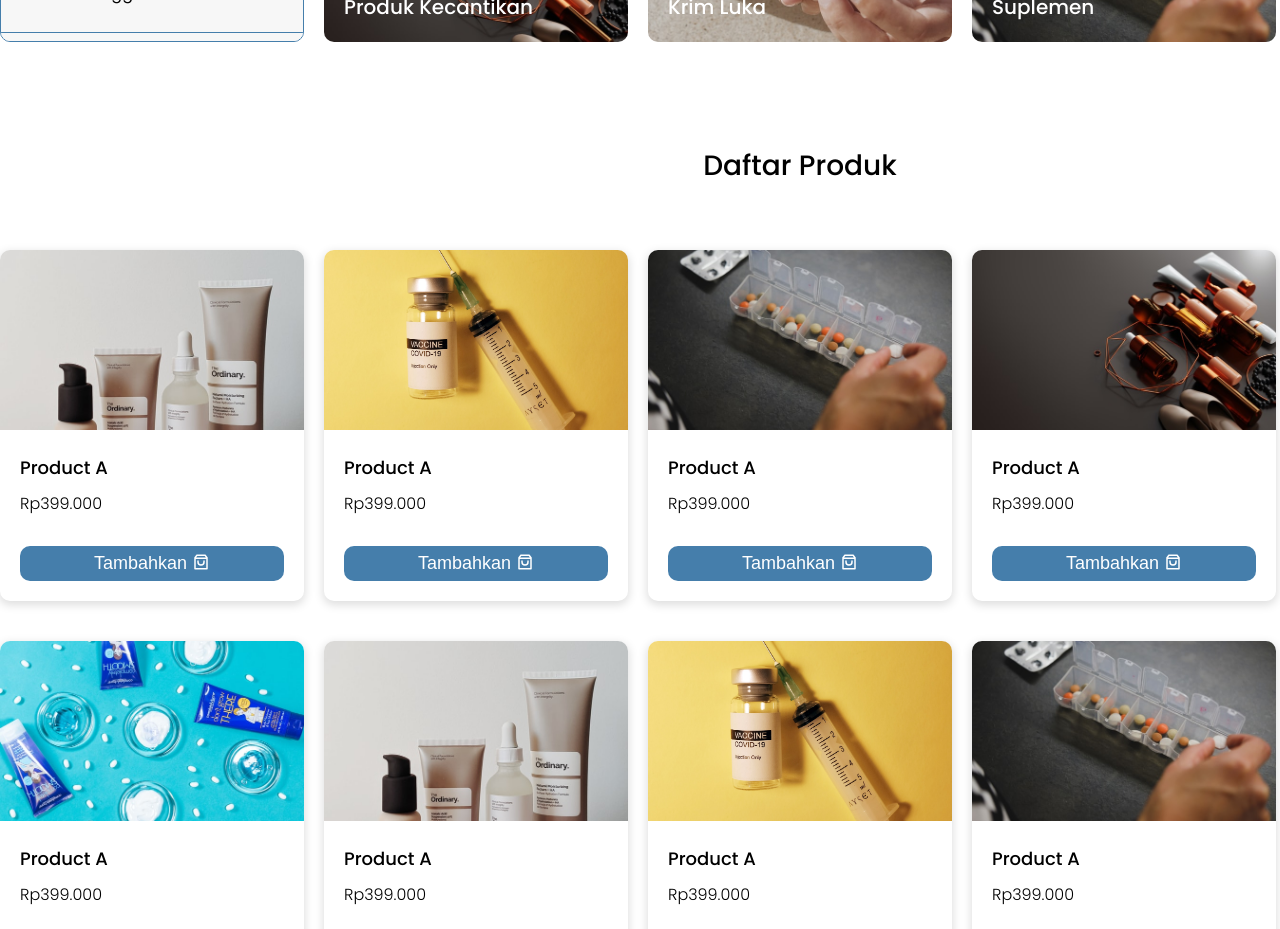
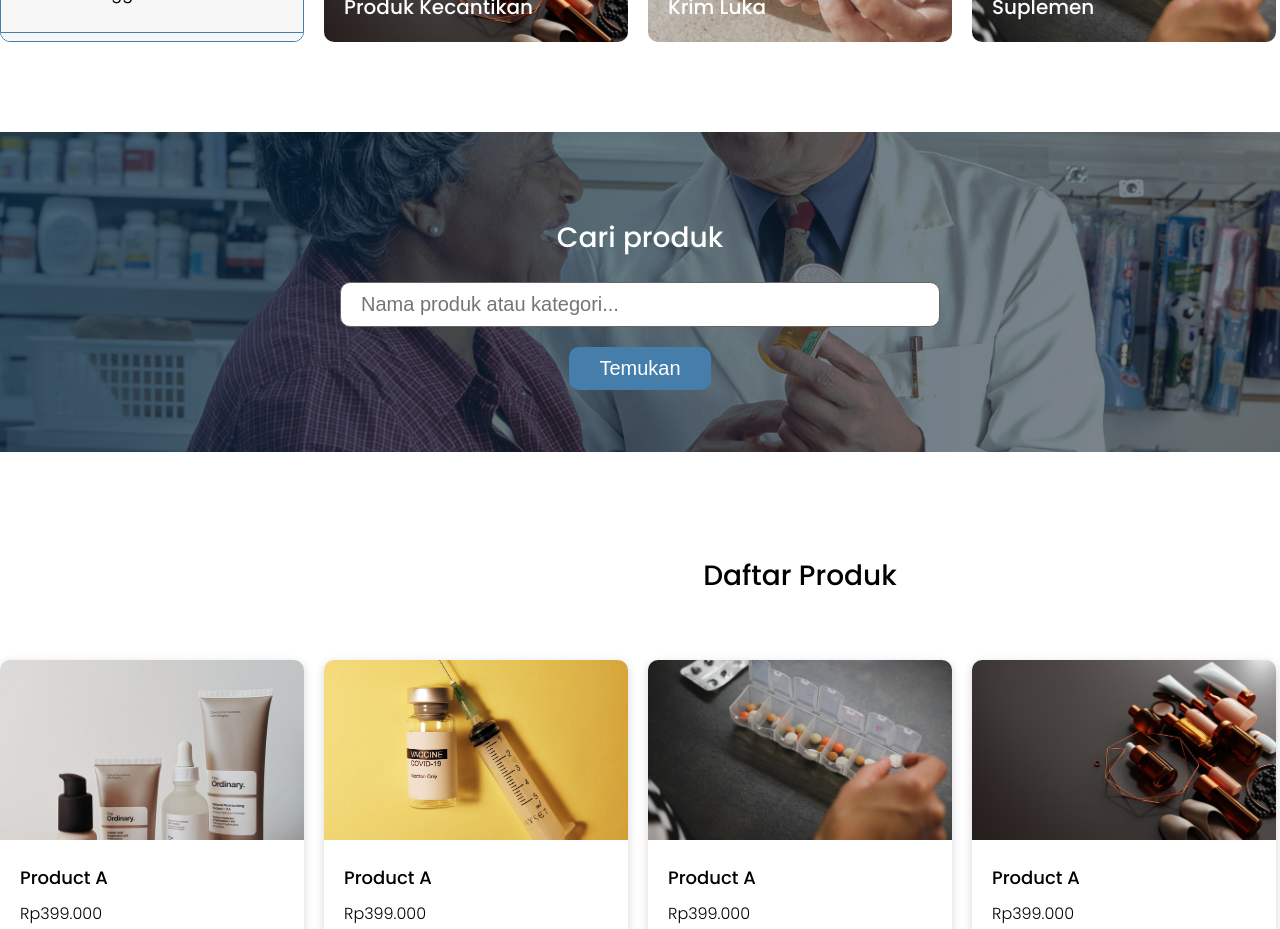
Before and after one commit to ericpeweh/ayo-sehat, a Next.js app: page /toko in a window 1280 px wide. Shown: the part 820-1749 px from the top of the page. Built offline with nearby package versions, Linux system fonts and the light colour scheme.

Commit message:
added ShopSearch component to /toko

```diff
--- /dev/null
+++ b/components/ShopSearch/ShopSearch.jsx
@@ -0,0 +1,18 @@
+import React from "react";
+import Button from "../Button/Button";
+import SectionTitle from "../SectionTitle/SectionTitle";
+import { SearchBarContainer, SearchBarInput, ShopSearchContainer } from "./ShopSearch.styles";
+
+const ShopSearch = () => {
+	return (
+		<ShopSearchContainer>
+			<SectionTitle>Cari produk</SectionTitle>
+			<SearchBarContainer>
+				<SearchBarInput placeholder="Nama produk atau kategori..." />
+				<Button>Temukan</Button>
+			</SearchBarContainer>
+		</ShopSearchContainer>
+	);
+};
+
+export default ShopSearch;
--- /dev/null
+++ b/components/ShopSearch/ShopSearch.styles.js
@@ -0,0 +1,33 @@
+import styled from "styled-components";
+
+export const ShopSearchContainer = styled.section`
+	margin-top: 9rem;
+	height: 40vh;
+	background-color: lightseagreen;
+	display: flex;
+	justify-content: center;
+	flex-direction: column;
+	align-items: center;
+	background-image: var(--gradient-tertiary), url("/product-search.jpg");
+	background-size: cover;
+	background-position: center;
+
+	& > h2 {
+		color: #fff;
+	}
+`;
+
+export const SearchBarContainer = styled.div`
+	display: flex;
+	flex-direction: column;
+	gap: 2rem;
+	align-items: center;
+`;
+
+export const SearchBarInput = styled.input`
+	padding: 1rem 2rem;
+	font-size: 2rem;
+	border-radius: 1rem;
+	border: 1px solid #666;
+	width: 60rem;
+`;
--- a/pages/toko.jsx
+++ b/pages/toko.jsx
@@ -3,6 +3,7 @@
 import Navbar from "../components/Navbar/Navbar";
 import ShopHeader from "../components/ShopHeader/ShopHeader";
 import ShopListing from "../components/ShopListing/ShopListing";
+import ShopSearch from "../components/ShopSearch/ShopSearch";
 
 export default function Toko() {
 	return (
@@ -15,6 +16,7 @@
 			<Navbar />
 			<main>
 				<ShopHeader />
+				<ShopSearch />
 				<ShopListing />
 			</main>
 			<Footer />
```
Also changed, not shown: public/product-search.jpg (added).
